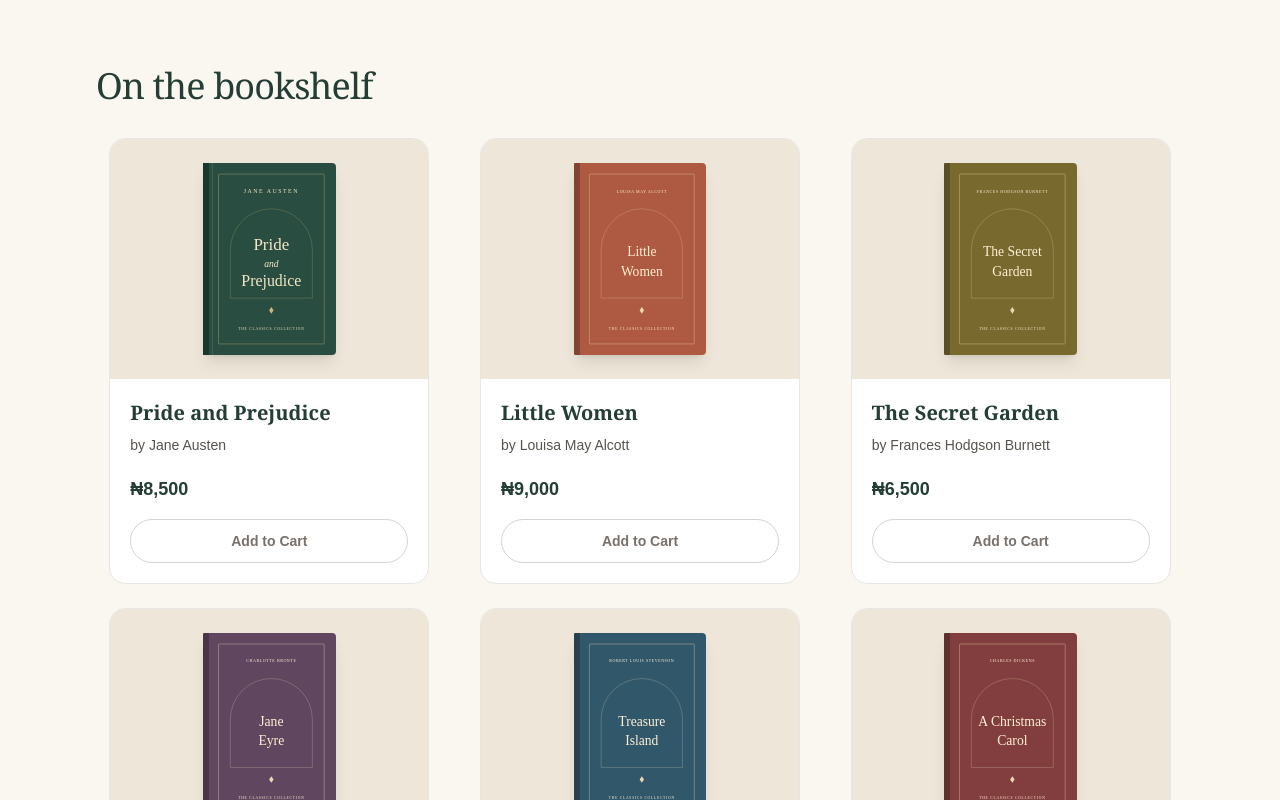
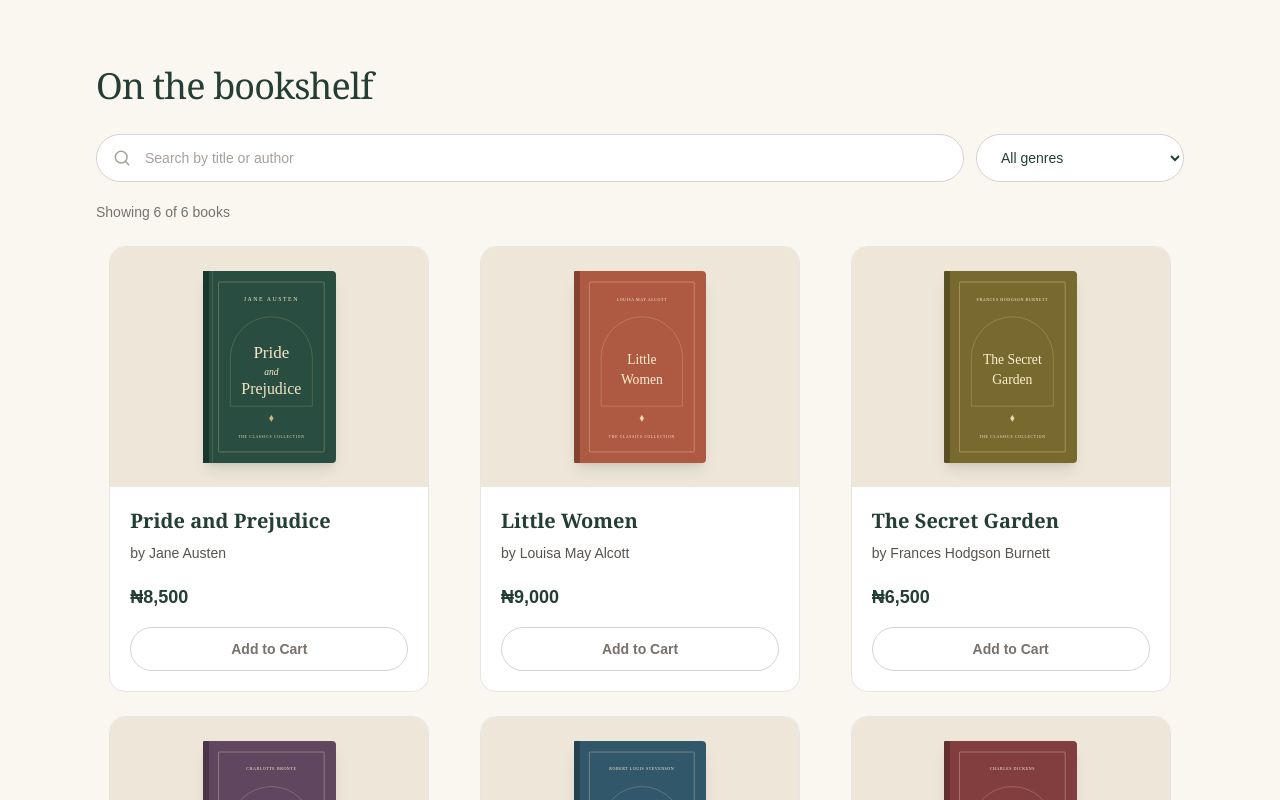
Before and after one commit to aliumuhammad2000-dev/online-bookstore, a React (Vite) app: page / in a window 1280 px wide. Shown: the part 740-1540 px from the top of the page. Built offline with nearby package versions, Linux system fonts and the light colour scheme.

Commit message:
build genrefilter, emptystate and searchbar. also made interactive

```diff
--- a/src/App.jsx
+++ b/src/App.jsx
@@ -1,19 +1,40 @@
+import { useMemo, useState } from 'react'
 import { BrowserRouter, Route, Routes } from 'react-router-dom'
 import Header from './components/Header'
 import Hero from './components/Hero'
 import BookGrid from './components/BookGrid'
+import EmptyState from './components/EmptyState'
+import GenreFilter from './components/GenreFilter'
+import SearchBar from './components/SearchBar'
 import BookDetailsPage from './pages/BookDetailsPage'
 import { books } from './data/books'
 
 function HomePage() {
+  const [searchTerm, setSearchTerm] = useState('')
+  const [selectedGenre, setSelectedGenre] = useState('all')
+  const genres = [...new Set(books.map((book) => book.genre))]
+  const filteredBooks = useMemo(() => {
+    const query = searchTerm.trim().toLowerCase()
+    return books.filter((book) => {
+      const matchesSearch = !query || `${book.title} ${book.author}`.toLowerCase().includes(query)
+      const matchesGenre = selectedGenre === 'all' || book.genre === selectedGenre
+      return matchesSearch && matchesGenre
+    })
+  }, [searchTerm, selectedGenre])
+
   return (
     <main id="main-content" tabIndex={-1}>
       <Hero />
       <section aria-labelledby="books-heading" className="mx-auto max-w-6xl px-5 py-14 sm:px-8 sm:py-20">
-        <h1 id="books-heading" className="mb-8 font-serif text-3xl tracking-tight sm:text-4xl">
-          On the bookshelf
-        </h1>
-        <BookGrid books={books} />
+        <h1 id="books-heading" className="font-serif text-3xl tracking-tight sm:text-4xl">On the bookshelf</h1>
+        <div className="mt-7 flex flex-col gap-3 sm:flex-row">
+          <SearchBar value={searchTerm} onChange={setSearchTerm} />
+          <GenreFilter value={selectedGenre} genres={genres} onChange={setSelectedGenre} />
+        </div>
+        <p className="mt-5 text-sm text-stone-500" aria-live="polite">Showing {filteredBooks.length} of {books.length} books</p>
+        <div className="mt-6">
+          {filteredBooks.length > 0 ? <BookGrid books={filteredBooks} /> : <EmptyState searchTerm={searchTerm} genre={selectedGenre} />}
+        </div>
       </section>
     </main>
   )
--- /dev/null
+++ b/src/components/EmptyState.jsx
@@ -0,0 +1,10 @@
+export default function EmptyState({ searchTerm, genre }) {
+  return (
+    <div className="rounded-2xl border border-dashed border-stone-300 bg-white px-6 py-12 text-center">
+      <h3 className="font-serif text-2xl text-[#243e36]">No books found</h3>
+      <p className="mx-auto mt-3 max-w-md text-sm leading-6 text-stone-600">
+        Try a different {searchTerm ? 'search term' : genre !== 'all' ? 'genre' : 'selection'}.
+      </p>
+    </div>
+  )
+}
--- /dev/null
+++ b/src/components/GenreFilter.jsx
@@ -0,0 +1,16 @@
+export default function GenreFilter({ value, genres, onChange }) {
+  return (
+    <div className="sm:w-52">
+      <label htmlFor="genre-filter" className="sr-only">Filter books by genre</label>
+      <select
+        id="genre-filter"
+        value={value}
+        onChange={(event) => onChange(event.target.value)}
+        className="min-h-12 w-full rounded-full border border-stone-300 bg-white px-5 text-sm text-[#243e36] focus:border-[#243e36] focus:outline-none focus:ring-2 focus:ring-[#243e36]/20"
+      >
+        <option value="all">All genres</option>
+        {genres.map((genre) => <option key={genre} value={genre}>{genre}</option>)}
+      </select>
+    </div>
+  )
+}
--- /dev/null
+++ b/src/components/SearchBar.jsx
@@ -0,0 +1,21 @@
+export default function SearchBar({ value, onChange }) {
+  return (
+    <div className="flex-1">
+      <label htmlFor="book-search" className="sr-only">Search books by title or author</label>
+      <div className="relative">
+        <svg aria-hidden="true" className="pointer-events-none absolute left-4 top-1/2 size-5 -translate-y-1/2 text-stone-400" viewBox="0 0 24 24" fill="none" stroke="currentColor" strokeWidth="1.75" strokeLinecap="round" strokeLinejoin="round">
+          <circle cx="11" cy="11" r="7" />
+          <path d="m20 20-4-4" />
+        </svg>
+        <input
+          id="book-search"
+          type="search"
+          value={value}
+          onChange={(event) => onChange(event.target.value)}
+          placeholder="Search by title or author"
+          className="min-h-12 w-full rounded-full border border-stone-300 bg-white pl-12 pr-5 text-sm text-[#243e36] placeholder:text-stone-400 focus:border-[#243e36] focus:outline-none focus:ring-2 focus:ring-[#243e36]/20"
+        />
+      </div>
+    </div>
+  )
+}
--- a/src/data/books.js
+++ b/src/data/books.js
@@ -5,13 +5,71 @@ import janeEyreCover from '../assets/jane-eyre.svg'
 import treasureIslandCover from '../assets/treasure-island.svg'
 import christmasCarolCover from '../assets/a-christmas-carol.svg'
 
-// Sample catalogue: prices are illustrative naira amounts, not live retail prices.
-// Each book has a stable ID so React can identify its card in the list.
 export const books = [
-  { id: 'pride-and-prejudice', title: 'Pride and Prejudice', author: 'Jane Austen', price: 8500, cover: prideCover, description: 'A witty classic about first impressions, family expectations, and the slow discovery of love between Elizabeth Bennet and Mr Darcy.', format: 'Paperback', inStock: true },
-  { id: 'little-women', title: 'Little Women', author: 'Louisa May Alcott', price: 9000, cover: littleWomenCover, description: 'Follow the four March sisters as they grow up, find their voices, and hold on to one another through joy and hardship.', format: 'Paperback', inStock: true },
-  { id: 'the-secret-garden', title: 'The Secret Garden', author: 'Frances Hodgson Burnett', price: 6500, cover: secretGardenCover, description: 'A lonely child discovers a hidden garden and finds friendship, wonder, and a new sense of belonging.', format: 'Paperback', inStock: true },
-  { id: 'jane-eyre', title: 'Jane Eyre', author: 'Charlotte Brontë', price: 8000, cover: janeEyreCover, description: 'An independent young woman searches for purpose, dignity, and love while facing a mysterious secret at Thornfield Hall.', format: 'Paperback', inStock: true },
-  { id: 'treasure-island', title: 'Treasure Island', author: 'Robert Louis Stevenson', price: 7000, cover: treasureIslandCover, description: 'A fast-moving sea adventure filled with maps, pirates, courage, and the search for buried treasure.', format: 'Hardcover', inStock: true },
-  { id: 'a-christmas-carol', title: 'A Christmas Carol', author: 'Charles Dickens', price: 5500, cover: christmasCarolCover, description: 'Ebenezer Scrooge receives an unforgettable lesson about generosity, compassion, and the possibility of change.', format: 'Paperback', inStock: true },
+  {
+    id: 'pride-and-prejudice',
+    title: 'Pride and Prejudice',
+    author: 'Jane Austen',
+    price: 8500,
+    genre: 'Classic fiction',
+    cover: prideCover,
+    description: 'A witty classic about first impressions, family expectations, and the slow discovery of love between Elizabeth Bennet and Mr Darcy.',
+    format: 'Paperback',
+    inStock: true
+  },
+  {
+    id: 'little-women',
+    title: 'Little Women',
+    author: 'Louisa May Alcott',
+    price: 9000,
+    genre: 'Classic fiction',
+    cover: littleWomenCover,
+    description: 'Follow the four March sisters as they grow up, find their voices, and hold on to one another through joy and hardship.',
+    format: 'Paperback',
+    inStock: true
+  },
+  {
+    id: 'the-secret-garden',
+    title: 'The Secret Garden',
+    author: 'Frances Hodgson Burnett',
+    price: 6500,
+    genre: "Children's classic",
+    cover: secretGardenCover,
+    description: 'A lonely child discovers a hidden garden and finds friendship, wonder, and a new sense of belonging.',
+    format: 'Paperback',
+    inStock: true
+  },
+  {
+    id: 'jane-eyre',
+    title: 'Jane Eyre',
+    author: 'Charlotte Brontë',
+    price: 8000,
+    genre: 'Classic fiction',
+    cover: janeEyreCover,
+    description: 'An independent young woman searches for purpose, dignity, and love while facing a mysterious secret at Thornfield Hall.',
+    format: 'Paperback',
+    inStock: true
+  },
+  {
+    id: 'treasure-island',
+    title: 'Treasure Island',
+    author: 'Robert Louis Stevenson',
+    price: 7000,
+    genre: 'Adventure',
+    cover: treasureIslandCover,
+    description: 'A fast-moving sea adventure filled with maps, pirates, courage, and the search for buried treasure.',
+    format: 'Hardcover',
+    inStock: true
+  },
+  {
+    id: 'a-christmas-carol',
+    title: 'A Christmas Carol',
+    author: 'Charles Dickens',
+    price: 5500,
+    genre: 'Holiday classic',
+    cover: christmasCarolCover,
+    description: 'A miserly man is visited by three spirits on Christmas Eve, learning the true meaning of generosity and compassion.',
+    format: 'Paperback',
+    inStock: true
+  },
 ]
```
Also changed, not shown: 1 other file (tests, documents, lock files or other folders).
